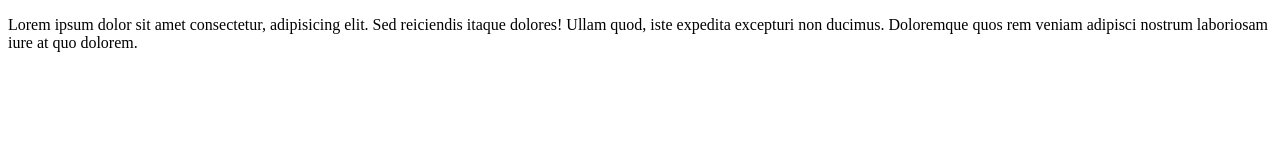
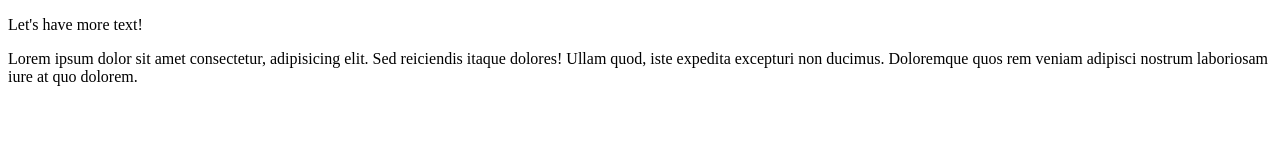
Before and after one commit to julie-j-code/revisions-js-ajax, a plain HTML site: page templates/index.html in a window 1280 px wide. Drawn offline with Linux system fonts and the light colour scheme.

Commit message:
Création d'un composant web qui utilise notre modèle comme contenu

```diff
--- a/templates/index.html
+++ b/templates/index.html
@@ -5,17 +5,20 @@
     <meta charset="UTF-8">
     <meta http-equiv="X-UA-Compatible" content="IE=edge">
     <meta name="viewport" content="width=device-width, initial-scale=1.0">
-    <script type="module" src="script.js"></script>
+    <script  src="script.js" defer></script>
     <title>Document</title>
 </head>
 
 <body>
-    <!-- exemple simple -->
-    <!-- Cet élément et ce qu'il renferme n'est pas directement retranscrit dans le DOM, mais peut par contre toujours être manipulé avec JavaScript. -->
     <template id="my-paragraph">
         <p>Lorem ipsum dolor sit amet consectetur, adipisicing elit. Sed reiciendis itaque dolores! Ullam quod, iste expedita excepturi non ducimus. Doloremque quos rem veniam adipisci nostrum laboriosam iure at quo dolorem.</p>
     </template>
 
+    <my-paragraph>
+        <p>Let's have more text!</p>
+    </my-paragraph>
+
+
 </body>
 
 </html>
--- a/templates/script.js
+++ b/templates/script.js
@@ -1,4 +1,13 @@
-// on rappelle que template reste invisible côté html tant qu'aucune référence n'y est faite dans le code
-let template = document.getElementById('my-paragraph');
-let templateContent = template.content;
-document.body.appendChild(templateContent);
+// Les modèles fonctionnent mieux avec des composants web. Créons un composant web qui utilise notre modèle comme contenu. Nous l'appellerons <my-paragraph> :
+
+customElements.define('my-paragraph',
+    class extends HTMLElement {
+        constructor() {
+            super();
+            let template = document.getElementById('my-paragraph');
+            let templateContent = template.content;
+            document.body.appendChild(templateContent.cloneNode(true));
+        }
+    })
+
+// Le point important à noter est que l'on ajoute un clone du contenu du modèle à la racine du DOM, créé à l'aide de la méthode Node.cloneNode().
```
